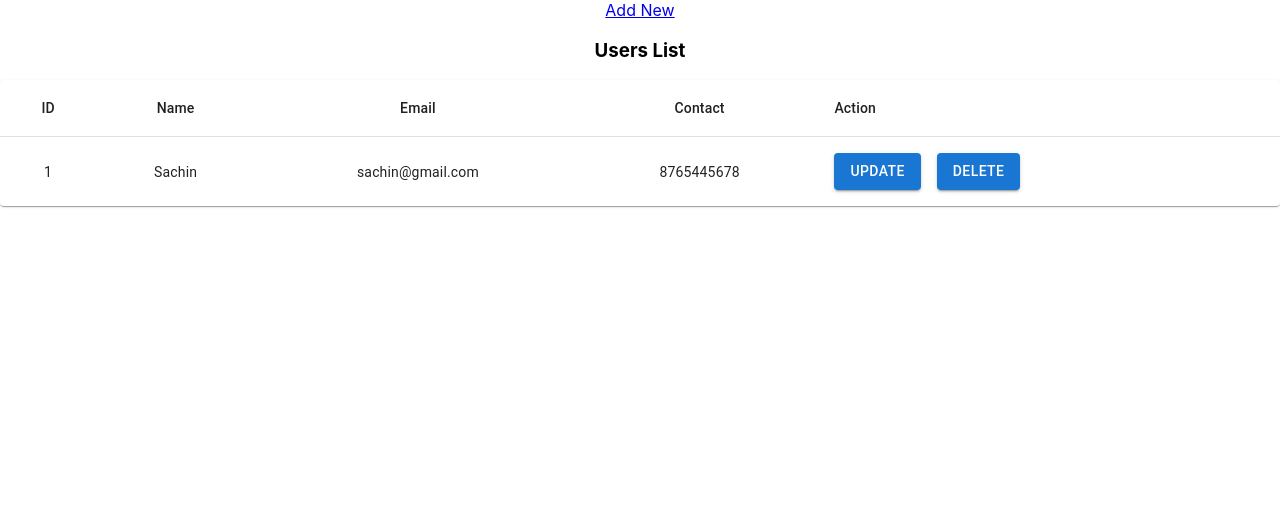
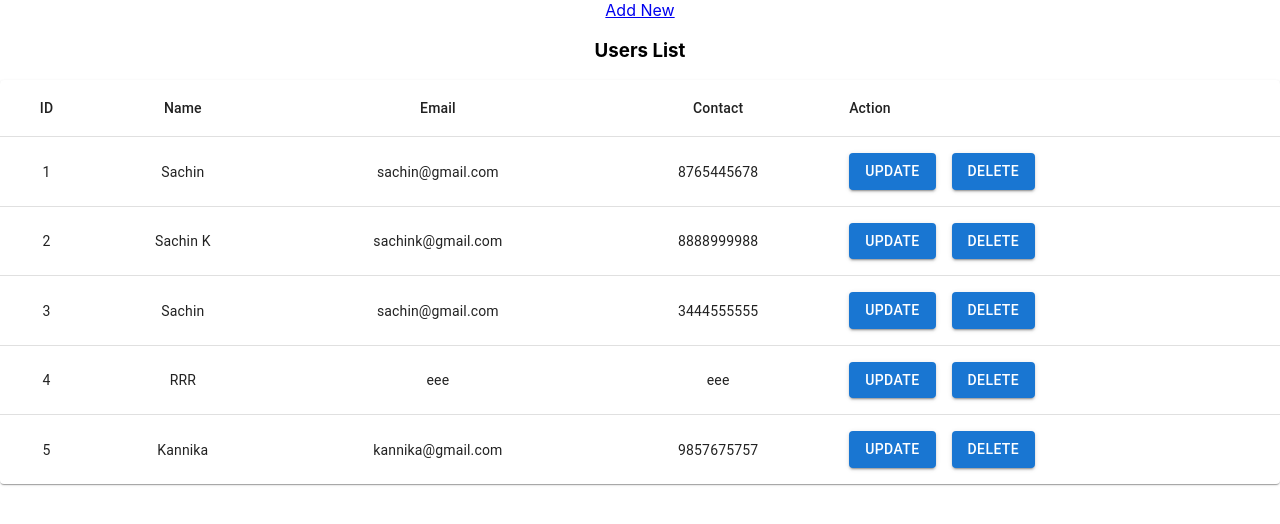
Before and after one commit to sachin-ranganath-k/redux-me, a React (Create React App) app: page / in a window 1280 px wide. Shown: the top 524 px of the page. Built offline with nearby package versions, Linux system fonts and the light colour scheme; data requests are answered from the project's data file.

Commit message:
Code updated

```diff
--- a/db.json
+++ b/db.json
@@ -5,6 +5,30 @@
       "email": "sachin@gmail.com",
       "contact": "8765445678",
       "id": 1
+    },
+    {
+      "name": "Sachin K",
+      "email": "sachink@gmail.com",
+      "contact": "8888999988",
+      "id": 2
+    },
+    {
+      "name": "Sachin",
+      "email": "sachin@gmail.com",
+      "contact": "3444555555",
+      "id": 3
+    },
+    {
+      "name": "RRR",
+      "email": "eee",
+      "contact": "eee",
+      "id": 4
+    },
+    {
+      "name": "Kannika",
+      "email": "kannika@gmail.com",
+      "contact": "9857675757",
+      "id": 5
     }
   ]
 }
--- a/src/actions/userActions.js
+++ b/src/actions/userActions.js
@@ -11,3 +11,10 @@ export const setInputValue=(name,value)=>{
         payload:{name,value}
     }
 }
+
+export const resetData=(payload)=>{
+    return{
+        type:"RESET_DATA",
+        payload
+    }
+}
--- a/src/components/AddUser.js
+++ b/src/components/AddUser.js
@@ -1,16 +1,21 @@
-import React,{useState} from 'react';
+import React,{useEffect, useState} from 'react';
 import TextField from '@mui/material/TextField';
 import Button from '@mui/material/Button';
 import { setInputValue } from '../actions/userActions';
 import { useDispatch, useSelector } from 'react-redux';
 import axios from 'axios';
 import {useNavigate} from 'react-router-dom'
+import reducer from '../reducer/reducer';
+import {resetData} from '../actions/userActions'
 
 
 const AddUser = () => {
   const dispatch = useDispatch();
 
   const navigate = useNavigate();
+
+
+
 
    //Need to give initial values for text fields. Using useState()
   const [state,setState]=useState({
@@ -19,6 +24,10 @@ const AddUser = () => {
       contact:"",
 
   });
+
+  useEffect(()=>{
+    dispatch(resetData());
+  },[])
 
   const newUserDataHere = useSelector((state) => state.user.newUserDataHere);
 
--- a/src/reducer/reducer.js
+++ b/src/reducer/reducer.js
@@ -29,20 +29,16 @@ const reducer=(state=initialState,action)=>{
                 },
             };
 
-        // case "SET_INPUT_VALUES":
-        //     const {name,value}=action.payload;
-        //     return{
-        //         ...state,
-        //         newUserDataHere:{
-        //             ...state.newUserDataHere,
-        //             [name]:value,
-        //         },
-        //     }
-        default:
-        return state;
-        };
+                case "RESET_DATA":
+                   return{
+                    ...state,
+                    newUserDataHere:initialState.newUserDataHere,
 
-}
 
-//const store=createStore(reducer);
-export default reducer;
+            };
+            default: return state;
+
+
+       }
+    }
+       export default reducer;
```
